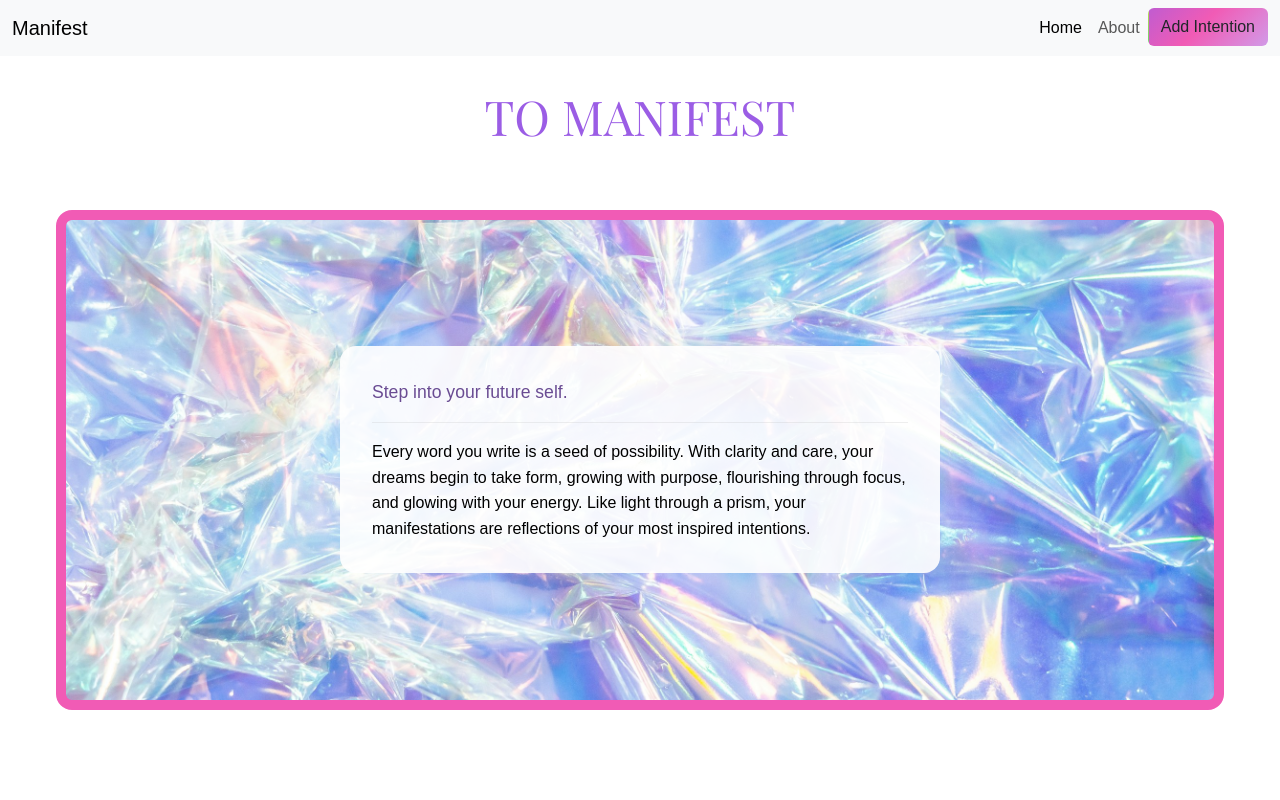
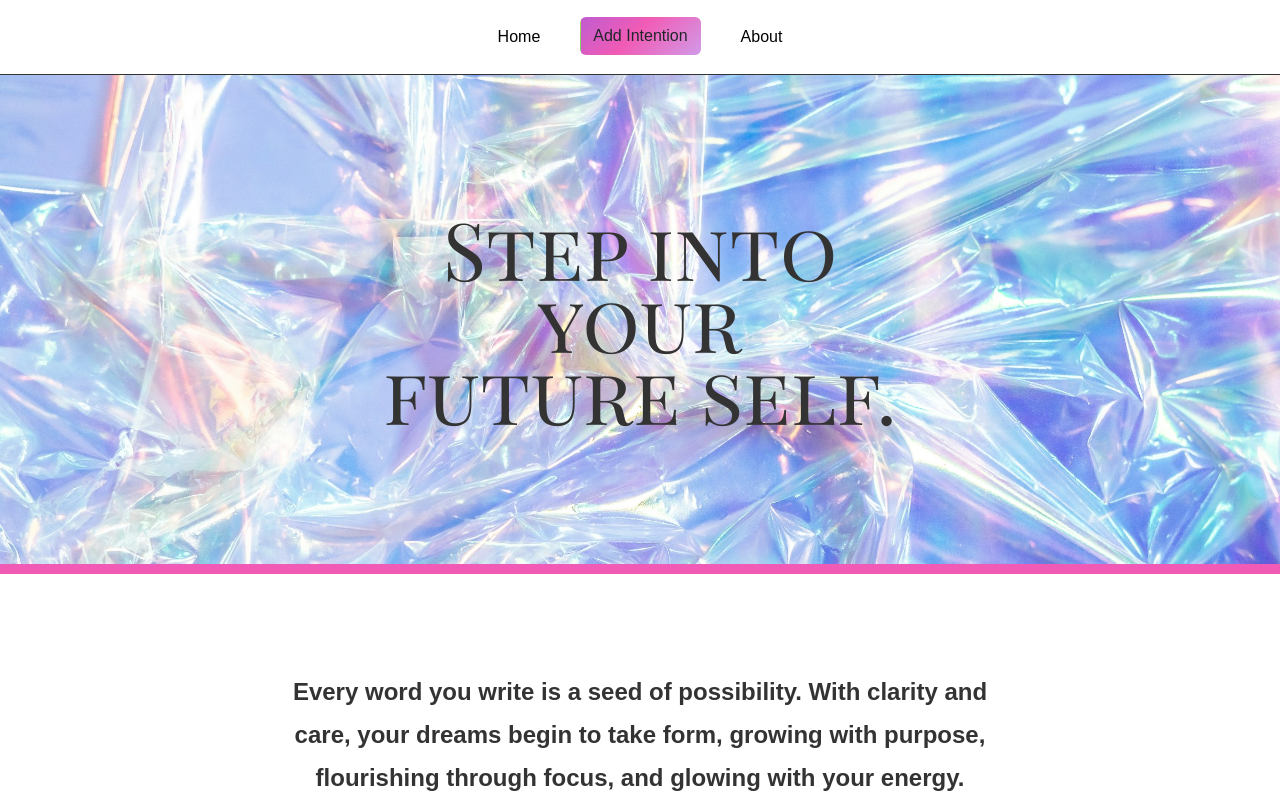
Before and after one commit to codetivated/manifest-todo-app, an Angular app: page / in a window 1280 px wide. Shown: the top 800 px of the page. Built offline with nearby package versions, Linux system fonts and the light colour scheme; a web font is replaced by a local one.

Commit message:
update styles

```diff
--- a/src/app/hero/hero.component.css
+++ b/src/app/hero/hero.component.css
@@ -7,21 +7,6 @@
   margin: 0 auto;
 }
 
-.heading {
-  text-align: center;
-  margin-bottom: 3rem;
-}
-
-.heading h1 {
-  font-size: 3rem;
-  margin-bottom: 1rem;
-  color: var(--color-orchid);
-}
-
-.intro {
-  font-size: 1.25rem;
-  color: var(--color-grape);
-}
 
 .sub-heading {
   width: 100%;
@@ -30,9 +15,8 @@
 .image-section {
   background-image: url('/assets/texture.jpg');
   background-size: cover;
-  background-position: center;
-  border-radius: 1rem;
-  border: 10px solid var(--color-lavender-pink);
+  border-bottom: 10px solid var(--color-lavender-pink);
+  border-top: 1px solid var(--color-deep-black);
   overflow: hidden;
   display: flex;
   justify-content: center;
@@ -42,33 +26,32 @@
   min-height: 500px;
 }
 
-.text-content {
-  background-color: rgba(255, 255, 255, 0.9);
-  padding: 2rem;
-  border-radius: 1rem;
-  max-width: 600px;
-  width: 100%;
+
+.sub-title {
+  display: flex;
+  flex-direction: column;
+  align-items: center;
+  justify-content: center;
+  font-size: 5rem;
+  font-weight: 500;
+  color: var(--color-deep-black);
+  font-family: 'Playfair Display SC', serif;
+  line-height: 0.9; /* tighter spacing for overlap */
+  text-align: center;
 }
 
-.sub-title {
-  font-size: 1.1rem;
-  font-weight: 500;
-  color: var(--color-grape);
-  margin: 0 0 0.5rem 0;
+.quote {
+  padding-top: 6rem;
+  padding-bottom: 4rem;
+  font-size: 1.5rem;
+  font-weight: 600;
+  line-height: 1.8;
+  max-width: 700px;
+  margin: 0 auto;
+  color: var(--color-deep-black);
+  text-align: center;
 }
 
-.header-paragraph {
-  font-size: 1rem;
-  line-height: 1.6;
-  margin: 0;
-  color: var(--color-black);
-}
-
-hr {
-  border: none;
-  border-top: 1px solid #bbb;
-  margin: 1rem 0;
-}
 
 /* Responsive */
 @media (min-width: 768px) {
--- a/src/app/hero/hero.component.html
+++ b/src/app/hero/hero.component.html
@@ -6,22 +6,22 @@
   <title>To Manifest</title>
 </head>
 <body>
+  <div class="image-section">
   <main class="manifest-container">
-    <header class="heading">
-      <h1>TO MANIFEST</h1>
-    </header>
 
-    <section class="sub-heading">
-      <div class="image-section">
-        <div class="text-content">
-          <p class="sub-title">Step into your future self.</p>
-          <hr />
-          <p class="header-paragraph">
+  <section class="sub-heading">
+    <div class="text-content">
+      <div class="sub-title">
+  <div>Step into</div>
+  <div>your</div>
+  <div>future self.</div>
+</div>
+        </div>
+    </section>
+  </main>
+  </div>
+  <p class="quote">
             Every word you write is a seed of possibility. With clarity and care, your dreams begin to take form, growing with purpose, flourishing through focus, and glowing with your energy. Like light through a prism, your manifestations are reflections of your most inspired intentions.
           </p>
-        </div>
-      </div>
-    </section>
-  </main>
 </body>
 </html>
--- a/src/app/intention/intention.component.css
+++ b/src/app/intention/intention.component.css
@@ -48,9 +48,6 @@ button {
   }
 }
 
-button:hover {
-  animation: shimmer 8s ease infinite;
-}
 
 @keyframes shimmer {
   0% {
--- a/src/app/nav-header/nav-header.component.css
+++ b/src/app/nav-header/nav-header.component.css
@@ -0,0 +1,36 @@
+/* Navbar container */
+nav.navbar {
+  padding: 1rem 2rem;
+  border: 1px solid rgba(255, 255, 255, 0.15);
+}
+
+/* Brand name */
+.navbar-brand {
+  font-family: 'Space Grotesk', sans-serif;
+  font-size: 1.75rem;
+  font-weight: 600;
+  color: var(--color-black);
+  text-shadow: 0 1px 2px rgba(255, 255, 255, 0.4);
+}
+
+/* Nav links */
+.nav-link {
+  font-weight: 500;
+  color: var(--color-black);
+  transition: color 0.3s ease;
+}
+
+.nav-link:hover,
+.nav-link.active {
+  color: var(--color-orange);
+}
+
+/* Hamburger toggle (mobile) */
+.navbar-toggler {
+  border: none;
+  background: transparent;
+}
+
+.navbar-toggler-icon {
+  filter: brightness(0.4);
+}
--- a/src/app/nav-header/nav-header.component.html
+++ b/src/app/nav-header/nav-header.component.html
@@ -1,25 +1,30 @@
 <!DOCTYPE html>
-<div>
-<nav class="navbar navbar-expand-lg navbar-light bg-light">
-  <div class="container-fluid">
-    <a class="navbar-brand" href="#">Manifest</a>
-    <button class="navbar-toggler" type="button" data-bs-toggle="collapse" data-bs-target="#navbarNav" aria-controls="navbarNav" aria-expanded="false" aria-label="Toggle navigation">
+<nav class="navbar navbar-expand-lg custom-navbar">
+  <div class="container-fluid justify-content-center">
+    <button
+      class="navbar-toggler"
+      type="button"
+      data-bs-toggle="collapse"
+      data-bs-target="#navbarNav"
+      aria-controls="navbarNav"
+      aria-expanded="false"
+      aria-label="Toggle navigation"
+    >
       <span class="navbar-toggler-icon"></span>
+    </button>
 
-    </button>
-    <div class="collapse navbar-collapse" id="navbarNav">
-      <ul class="navbar-nav ms-auto">
-        <li class="nav-item">
+    <div class="collapse navbar-collapse justify-content-center" id="navbarNav">
+      <ul class="navbar-nav">
+        <li class="nav-item mx-3">
           <a class="nav-link active" aria-current="page" href="#">Home</a>
         </li>
-        <li class="nav-item">
+        <li class="nav-item mx-3">
+          <a class="btn iridescent-bg" type="button">Add Intention</a>
+        </li>
+          <li class="nav-item mx-3">
           <a class="nav-link" href="#">About</a>
-        </li>
-        <li class="nav-item">
-          <a class="btn iridescent-bg" type="button">Add Intention</a>
         </li>
       </ul>
     </div>
   </div>
 </nav>
-</div>
```
Also changed, not shown: src/app/app.component.css (line endings or trailing spaces), src/styles.css (line endings or trailing spaces).
